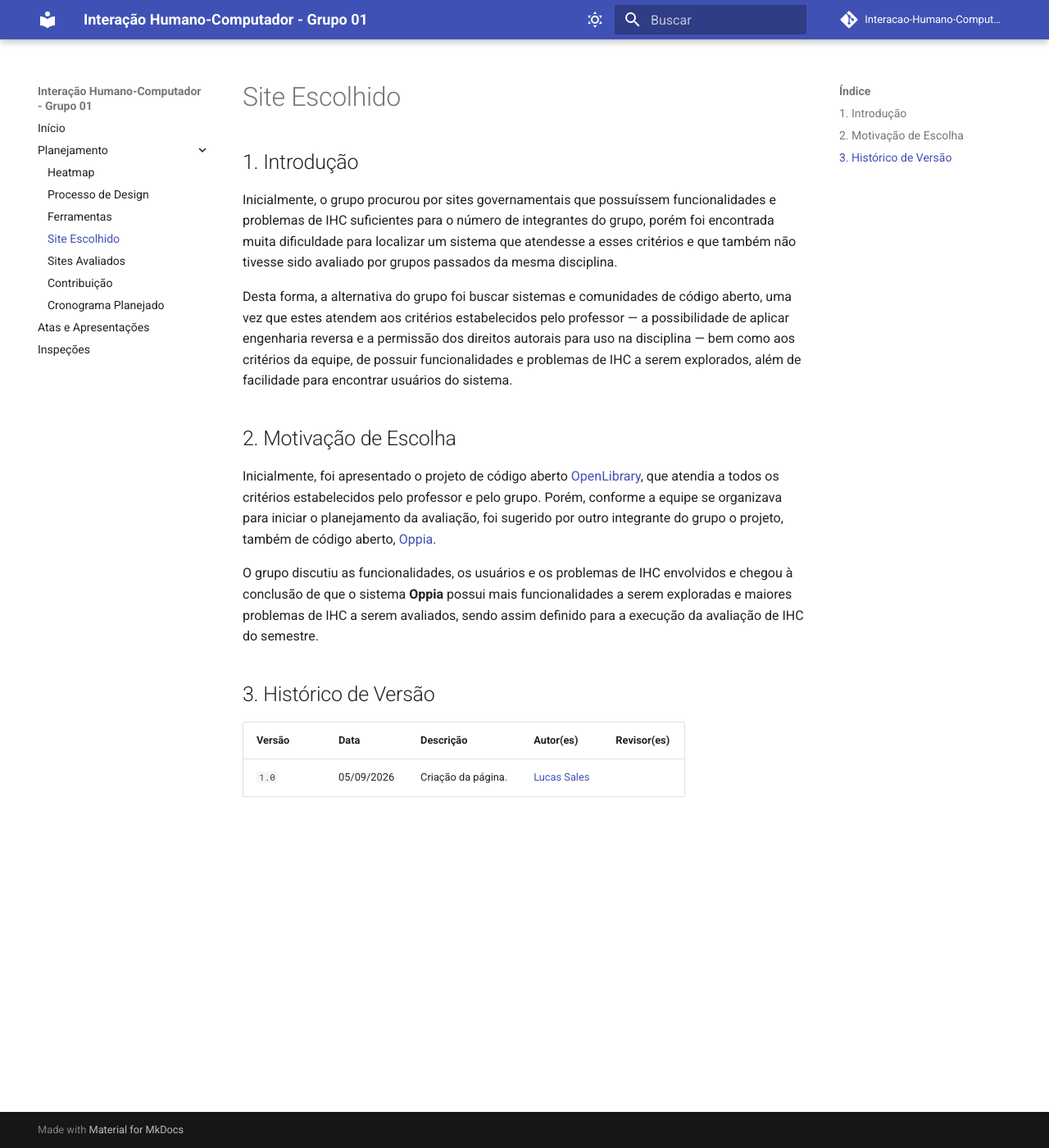
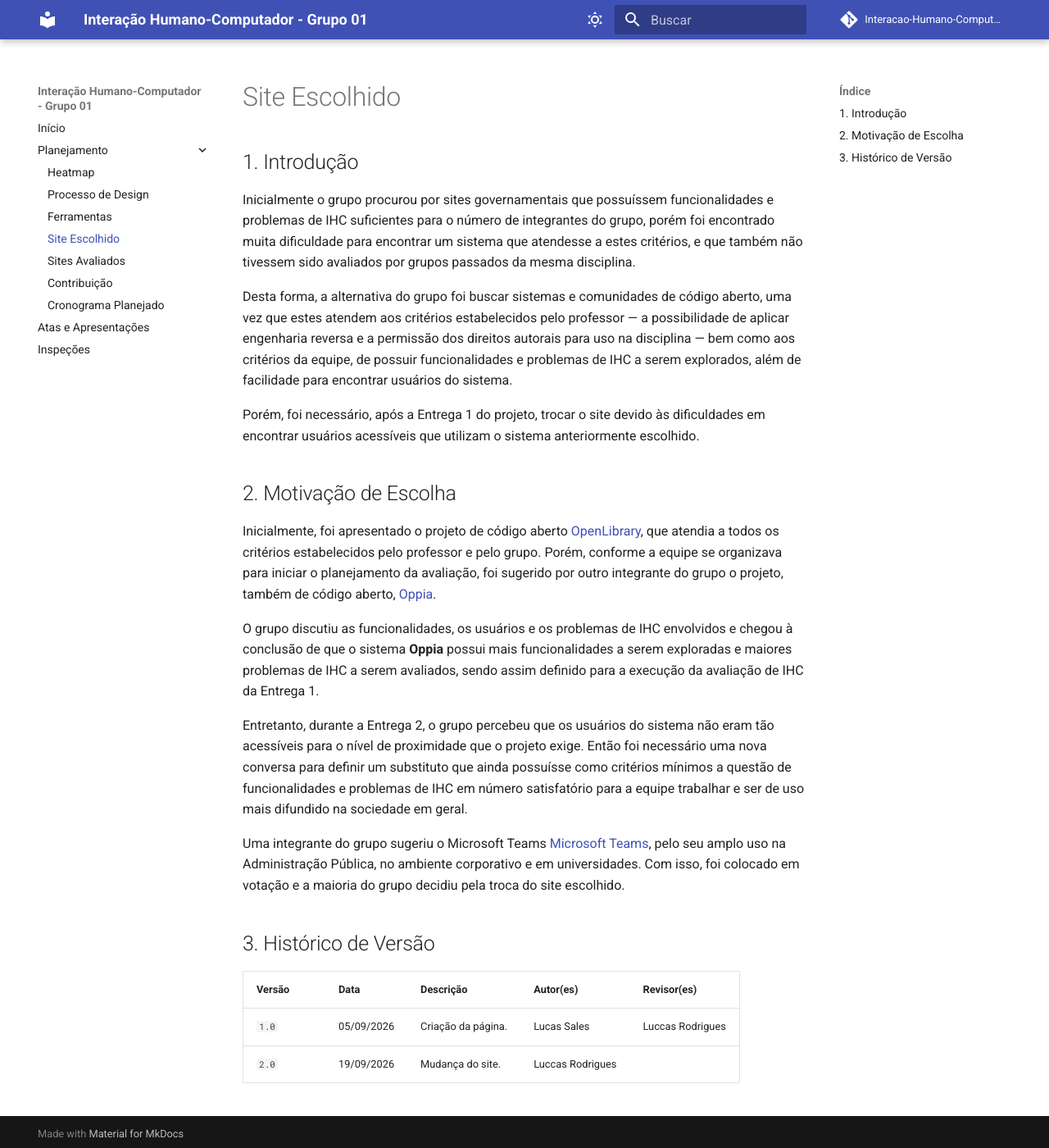
Before and after one commit to Interacao-Humano-Computador/2026.2-Grupo01, an MkDocs documentation site: the page built from docs/planejamento/site_escolhido.md, in a window 1280 px wide and 1400 px high. Shown: the whole window at 82% size. Built offline with MkDocs 1.6.1 and Material for MkDocs 9.7.7, drawn with Linux system fonts in a browser that asks for light colours; comment, search, counter and statistics services are not loaded.

Commit message:
Mudança do sistema escolhido pro projeto

```diff
--- a/docs/planejamento/site_escolhido.md
+++ b/docs/planejamento/site_escolhido.md
@@ -2,18 +2,25 @@
 
 ## 1. Introdução
 
-Inicialmente, o grupo procurou por sites governamentais que possuíssem funcionalidades e problemas de IHC suficientes para o número de integrantes do grupo, porém foi encontrada muita dificuldade para localizar um sistema que atendesse a esses critérios e que também não tivesse sido avaliado por grupos passados da mesma disciplina.
+Inicialmente o grupo procurou por sites governamentais que possuíssem funcionalidades e problemas de IHC suficientes para o número de integrantes do grupo, porém foi encontrado muita dificuldade para encontrar um sistema que atendesse a estes critérios, e que também não tivessem sido avaliados por grupos passados da mesma disciplina.
 
 Desta forma, a alternativa do grupo foi buscar sistemas e comunidades de código aberto, uma vez que estes atendem aos critérios estabelecidos pelo professor — a possibilidade de aplicar engenharia reversa e a permissão dos direitos autorais para uso na disciplina — bem como aos critérios da equipe, de possuir funcionalidades e problemas de IHC a serem explorados, além de facilidade para encontrar usuários do sistema.
+
+Porém, foi necessário, após a Entrega 1 do projeto, trocar o site devido às dificuldades em encontrar usuários acessíveis que utilizam o sistema anteriormente escolhido.
 
 ## 2. Motivação de Escolha
 
 Inicialmente, foi apresentado o projeto de código aberto <a href="https://openlibrary.org/">OpenLibrary</a>, que atendia a todos os critérios estabelecidos pelo professor e pelo grupo. Porém, conforme a equipe se organizava para iniciar o planejamento da avaliação, foi sugerido por outro integrante do grupo o projeto, também de código aberto, <a href="https://www.oppia.org/">Oppia</a>.
 
-O grupo discutiu as funcionalidades, os usuários e os problemas de IHC envolvidos e chegou à conclusão de que o sistema **Oppia** possui mais funcionalidades a serem exploradas e maiores problemas de IHC a serem avaliados, sendo assim definido para a execução da avaliação de IHC do semestre.
+O grupo discutiu as funcionalidades, os usuários e os problemas de IHC envolvidos e chegou à conclusão de que o sistema **Oppia** possui mais funcionalidades a serem exploradas e maiores problemas de IHC a serem avaliados, sendo assim definido para a execução da avaliação de IHC da Entrega 1.
+
+Entretanto, durante a Entrega 2, o grupo percebeu que os usuários do sistema não eram tão acessíveis para o nível de proximidade que o projeto exige. Então foi necessário uma nova conversa para definir um substituto que ainda possuísse como critérios mínimos a questão de funcionalidades e problemas de IHC em número satisfatório para a equipe trabalhar e ser de uso mais difundido na sociedade em geral.
+
+Uma integrante do grupo sugeriu o Microsoft Teams <a href="https://www.microsoft.com/pt-br/microsoft-teams/download-app">Microsoft Teams</a>, pelo seu amplo uso na Administração Pública, no ambiente corporativo e em universidades. Com isso, foi colocado em votação e a maioria do grupo decidiu pela troca do site escolhido.
 
 ## 3. Histórico de Versão
 
-| Versão | Data       | Descrição          | Autor(es)                                   | Revisor(es) |
-| ------ | ---------- | ------------------ | -------------------------------------------- | ----------- |
-| `1.0`  | 05/09/2026 | Criação da página. | [Lucas Sales](https://github.com/lux-sales) |             |
+| Versão | Data       | Descrição          | Autor(es)        | Revisor(es)      |
+| ------ | ---------- | ------------------ | ---------------- | ---------------- |
+| `1.0`  | 05/09/2026 | Criação da página. | Lucas Sales      | Luccas Rodrigues |
+| `2.0`  | 19/09/2026 | Mudança do site.   | Luccas Rodrigues |                  |
```
